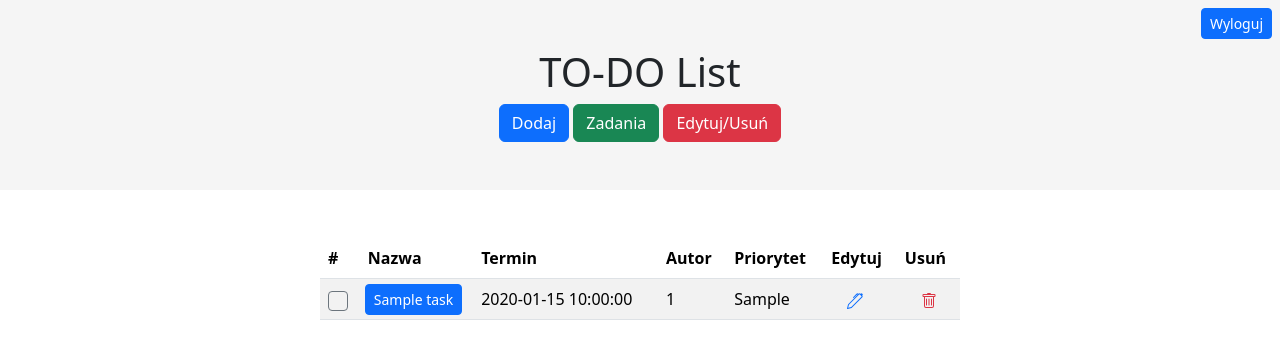
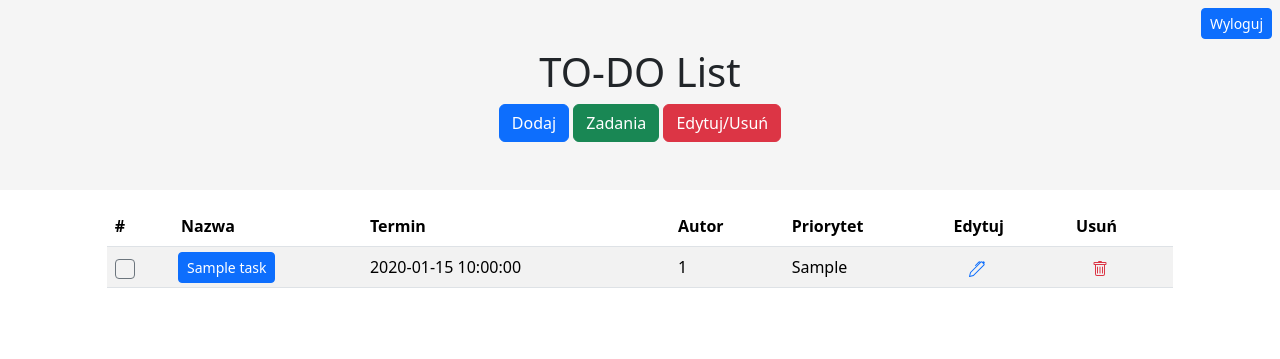
Before and after one commit to ggalir/tasks, a PHP site: page /edit.php in a window 1280 px wide. Shown: the top 359 px of the page. Run offline with PHP 8.4, Linux system fonts and the light colour scheme; the visitor is signed in with stand-in values (Sample User, id 1); tables that the repository leaves empty or names only in its code hold one stand-in row (values such as "Sample post").

Commit message:
commit
yes

```diff
--- a/edit.php
+++ b/edit.php
@@ -1,4 +1,8 @@
 <?php
+/* SELECT * FROM zadania
+WHERE przypisane_do = 'Twój_ID' OR przypisane_do IN (SELECT ID_uzytkownika FROM przypisanie_zadania WHERE przypisane_do = 'Twój_ID');
+*/
+
 session_start();
 $c = mysqli_connect("localhost", "root", "", "tasks");
 $id = $_SESSION["id"];
@@ -25,6 +29,20 @@ if(isset($_GET["delete"])){
         <?php
     }
 
+}
+
+if(isset($_GET["edit"])){
+    $task_id = $_GET["edit"];
+    $query = mysqli_query($c, "SELECT * FROM `tasks` WHERE `id` = '$task_id';");
+    $task = mysqli_fetch_row($query);
+    if($task[1]==$id){
+        $edit = $task_id;
+    }
+    else {
+        ?>
+        <script>alert("nie hakuj")</script>
+        <?php
+    }
 }
 ?>
 <!DOCTYPE html>
@@ -76,15 +94,15 @@ if(isset($_GET["delete"])){
     }
     else {
     ?>
-    <div class="col-10 offset-1 col-md-6 offset-md-3 mt-5">
+    <div class=" col-12 col-md-10 offset-md-1">
         <table class="table table-striped table-hover">
         <thead>
             <tr>
             <th scope="col">#</th>
             <th scope="col">Nazwa</th>
             <th scope="col">Termin</th>
-            <th scope="col" class="d-none d-lg-table-cell">Autor</th>
-            <th scope="col" class="d-none d-lg-table-cell">Priorytet</th>
+            <th scope="col" class="">Autor</th>
+            <th scope="col" class="">Priorytet</th>
             <th scope="col">Edytuj</th>
             <th scope="col">Usuń</th>
             </tr>
@@ -120,20 +138,32 @@ if(isset($_GET["delete"])){
 
                 <td scope="col"><?php echo $task["date"]; ?></td>
 
-                <td scope="col" class="d-none d-lg-table-cell"><?php
+                <td scope="col" class=""><?php
                 $u_id = $task["user_id"];
                 $q = mysqli_query($c, "SELECT * FROM `users` WHERE `id`='$u_id';");
                 $author = mysqli_fetch_row($q);
                 echo $author[1];
                 ?></td>
 
-                <td scope="col" class="d-none d-lg-table-cell"><?php echo $task["priority"]; ?></td>
+                <td scope="col" class=""><?php echo $task["priority"]; ?></td>
 
-                <td scope="col">
+                <td scope="col" <?php if($task["id"] == @$edit) echo "style=\"padding: 5px 0px 0px 5px;\""; ?>>
                     <a class="ms-3" href="edit.php?edit=<?php echo $task["id"]; ?>">
-                    <svg xmlns="http://www.w3.org/2000/svg" width="16" height="16" fill="currentColor" class="bi bi-pen" viewBox="0 0 16 16">
-                    <path d="m13.498.795.149-.149a1.207 1.207 0 1 1 1.707 1.708l-.149.148a1.5 1.5 0 0 1-.059 2.059L4.854 14.854a.5.5 0 0 1-.233.131l-4 1a.5.5 0 0 1-.606-.606l1-4a.5.5 0 0 1 .131-.232l9.642-9.642a.5.5 0 0 0-.642.056L6.854 4.854a.5.5 0 1 1-.708-.708L9.44.854A1.5 1.5 0 0 1 11.5.796a1.5 1.5 0 0 1 1.998-.001zm-.644.766a.5.5 0 0 0-.707 0L1.95 11.756l-.764 3.057 3.057-.764L14.44 3.854a.5.5 0 0 0 0-.708l-1.585-1.585z"/>
-                    </svg>
+                    <?php
+                    if($task["id"] == @$edit){
+                        ?>
+                        <input type="submit" value="edytuj" class="btn btn-primary btn-sm">
+                        <?php
+                    }
+                    else {
+                        ?>
+                        <svg xmlns="http://www.w3.org/2000/svg" width="16" height="16" fill="currentColor" class="bi bi-pen" viewBox="0 0 16 16">
+                        <path d="m13.498.795.149-.149a1.207 1.207 0 1 1 1.707 1.708l-.149.148a1.5 1.5 0 0 1-.059 2.059L4.854 14.854a.5.5 0 0 1-.233.131l-4 1a.5.5 0 0 1-.606-.606l1-4a.5.5 0 0 1 .131-.232l9.642-9.642a.5.5 0 0 0-.642.056L6.854 4.854a.5.5 0 1 1-.708-.708L9.44.854A1.5 1.5 0 0 1 11.5.796a1.5 1.5 0 0 1 1.998-.001zm-.644.766a.5.5 0 0 0-.707 0L1.95 11.756l-.764 3.057 3.057-.764L14.44 3.854a.5.5 0 0 0 0-.708l-1.585-1.585z"/>
+                        </svg>
+                        <?php
+                    }
+                    ?>
+
                     </a>
                 </td>
 
```
